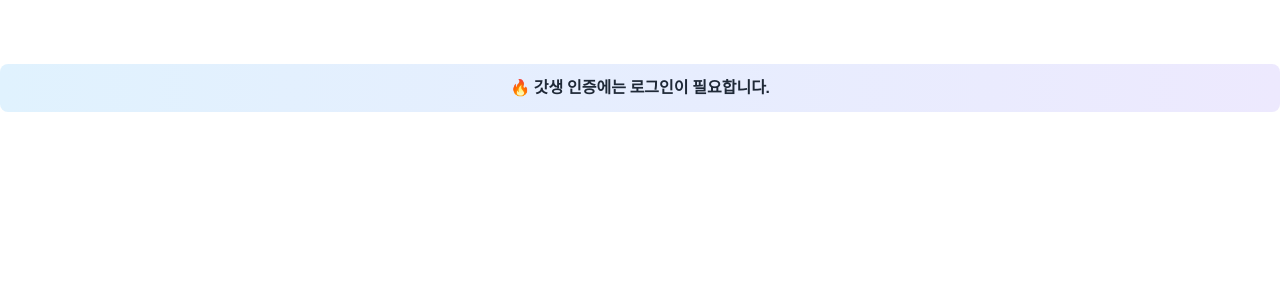
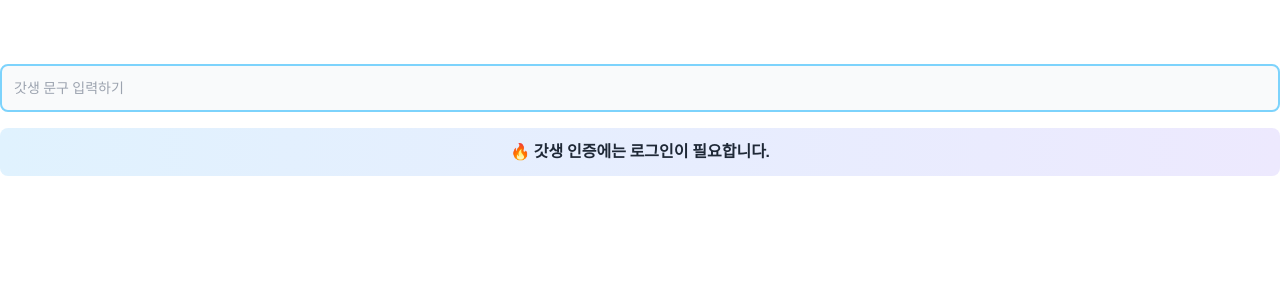
Before and after one commit to reveally-club/life-pass-app, a Next.js app: page /submit/components/Camera in a window 1280 px wide. Shown: the top 300 px of the page. Built offline with nearby package versions, Linux system fonts and the light colour scheme; no server answers.

Commit message:
feat: 갓생 인증시 문구 커스텀

```diff
--- a/src/pages/submit/components/Camera.tsx
+++ b/src/pages/submit/components/Camera.tsx
@@ -23,6 +23,7 @@ export default function Camera() {
   );
 
   const [user] = useAuthState(fireAuth);
+  const [msg, setMsg] = useState("");
 
   const [uploadFile] = useUploadFile();
   const [selectedFile, setSelectedFile] = useState<File>();
@@ -88,7 +89,12 @@ export default function Camera() {
               ctx.drawImage(bitmap, 0, 0, canvasWidth, canvasHeight);
 
               const time = dayjs().format("YYYY.MM.DD");
-              const message = await getRandomMessage();
+              let message;
+              if (msg) {
+                message = msg;
+              } else {
+                message = await getRandomMessage();
+              }
               ctx.font = `${Math.floor(canvas.width / 20)}px Courier New`;
               ctx.fillStyle = "white";
               ctx.textAlign = "center";
@@ -98,7 +104,7 @@ export default function Camera() {
               const x = canvas.width / 2;
 
               // 총 줄 수를 계산하고, 이를 기반으로 y 좌표를 정합니다.
-              const lines = wrappedText.split("\n").length;
+              const lines = wrappedText.split("\n").length - 1;
               const totalHeight = lineHeight * lines;
               const y = canvas.height - totalHeight - lineHeight;
 
@@ -111,6 +117,10 @@ export default function Camera() {
       };
       reader.readAsDataURL(file);
     }
+  };
+
+  const handleChange = (event: React.ChangeEvent<HTMLInputElement>) => {
+    setMsg(event.target.value);
   };
 
   const onSubmit = async () => {
@@ -242,6 +252,14 @@ export default function Camera() {
           </button>
         </div>
       ) : (
+        <div className="flex flex-col gap-4">
+          <input
+            type="text"
+            value={msg}
+            onChange={handleChange}
+            className="bg-gray-50 border-2 border-sky-300 focus:border-violet-300 text-gray-900 text-sm rounded-lg block w-full p-3 outline-0"
+            placeholder="갓생 문구 입력하기"
+          />
           <label
             className={`w-full flex justify-center cursor-pointer rounded-lg py-3 font-semibold text-gray-800  ${
               user
@@ -266,6 +284,7 @@ export default function Camera() {
               <>🔥 갓생 인증에는 로그인이 필요합니다.</>
             )}
           </label>
+        </div>
       )}
     </div>
   );
```
Lines whose indentation alone changed are shown as unchanged.
